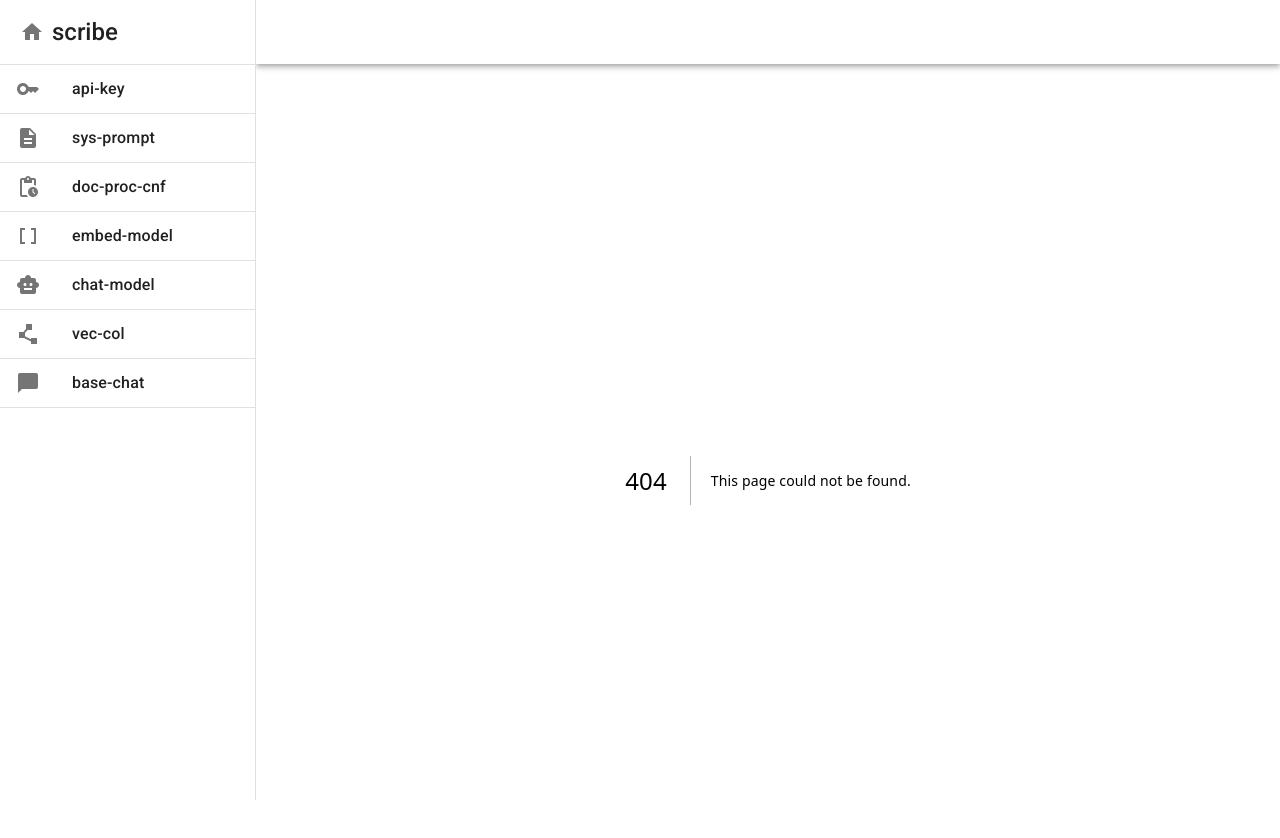
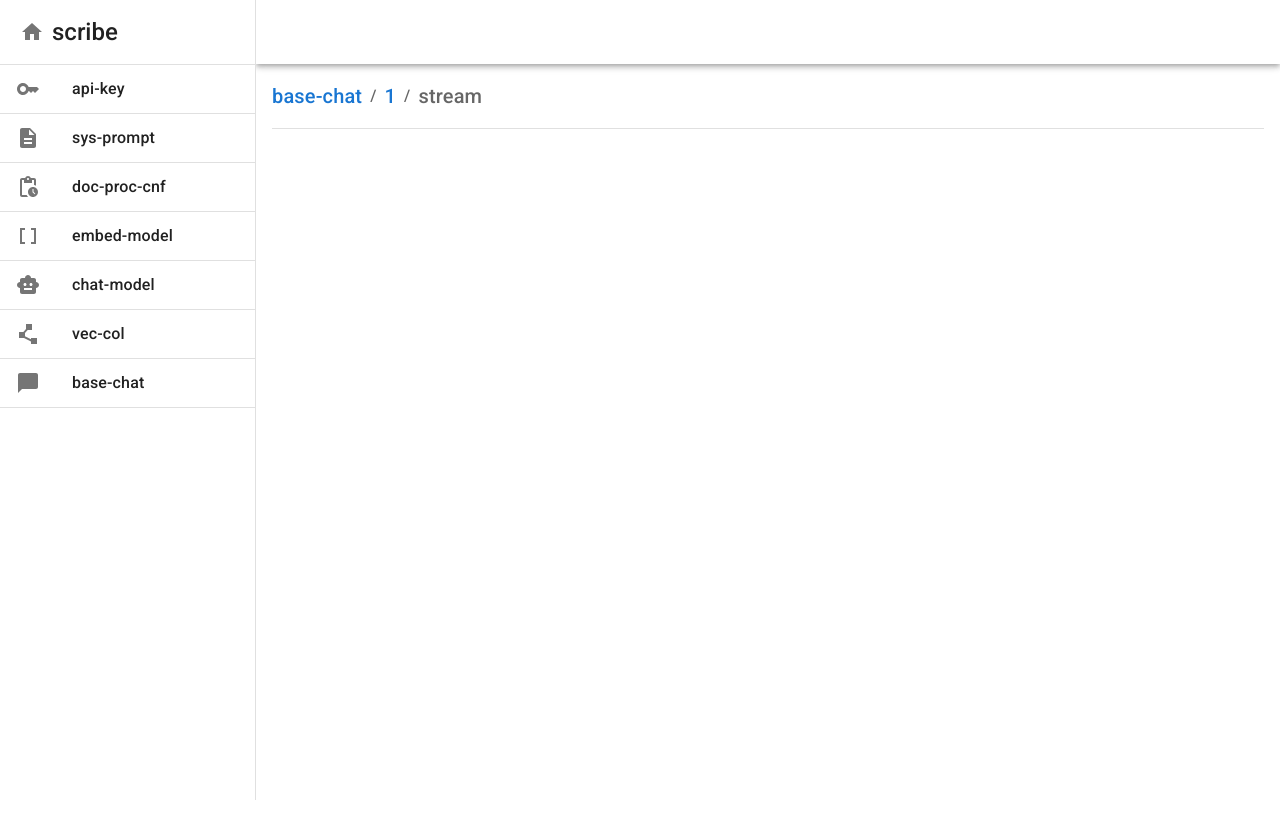
Before and after one commit to panalexeu/scribe_rag, a Next.js app in the folder scribe_ui/: page /base-chat/1/stream in a window 1280 px wide. Before the commit this address had no page. Shown: the top 838 px of the page. After the commit the page ends 800 px from the top, so only its background shows below. Built offline with nearby package versions, Linux system fonts and the light colour scheme.

Commit message:
added layout for the stream page

```diff
--- a/scribe_ui/src/app/base-chat/[id]/page.tsx
+++ b/scribe_ui/src/app/base-chat/[id]/page.tsx
@@ -34,7 +34,11 @@ export default function Page() {
     const [sysPromptCount, setSysPromptCount] = useState(0);
     const [sysPrompts, setSysPrompts] = useState<SysPromptResponseModel[]>([]);
 
-    async function fetchVecCol(name: string) {
+    async function fetchVecCol(name: string | null) {
+        if (!name) {
+            return;
+        }
+
         try {
             const response = await fetch(
                 `${API_URL}/vec-col/${name}`,
--- /dev/null
+++ b/scribe_ui/src/app/base-chat/[id]/stream/page.tsx
@@ -0,0 +1,46 @@
+'use client';
+
+import {Breadcrumbs, Divider, Link as MUILink, Typography, Box} from "@mui/material";
+import Link from "next/link";
+import {useParams, useRouter} from "next/navigation";
+
+export default function Page() {
+    const {id} = useParams();
+
+    return (
+        <Box
+            display={'flex'}
+            flexDirection={"column"}
+            alignItems={'flex-start'}
+            gap={2}
+        >
+            {/*TOP PANEL*/}
+            <Breadcrumbs>
+                <Typography variant={'h6'}>
+                    <MUILink
+                        component={Link}
+                        href={'/base-chat'}
+                        underline={'none'}
+                    >
+                        base-chat
+                    </MUILink>
+                </Typography>
+                <Typography variant={'h6'}>
+                    <MUILink
+                        component={Link}
+                        href={`/base-chat/${id}`}
+                        underline={'none'}
+                    >
+                        {id}
+                    </MUILink>
+                </Typography>
+                <Typography variant={'h6'}>
+                    stream
+                </Typography>
+            </Breadcrumbs>
+
+            <Divider sx={{width: '100%'}}/>
+
+        </Box>
+    );
+}
```
